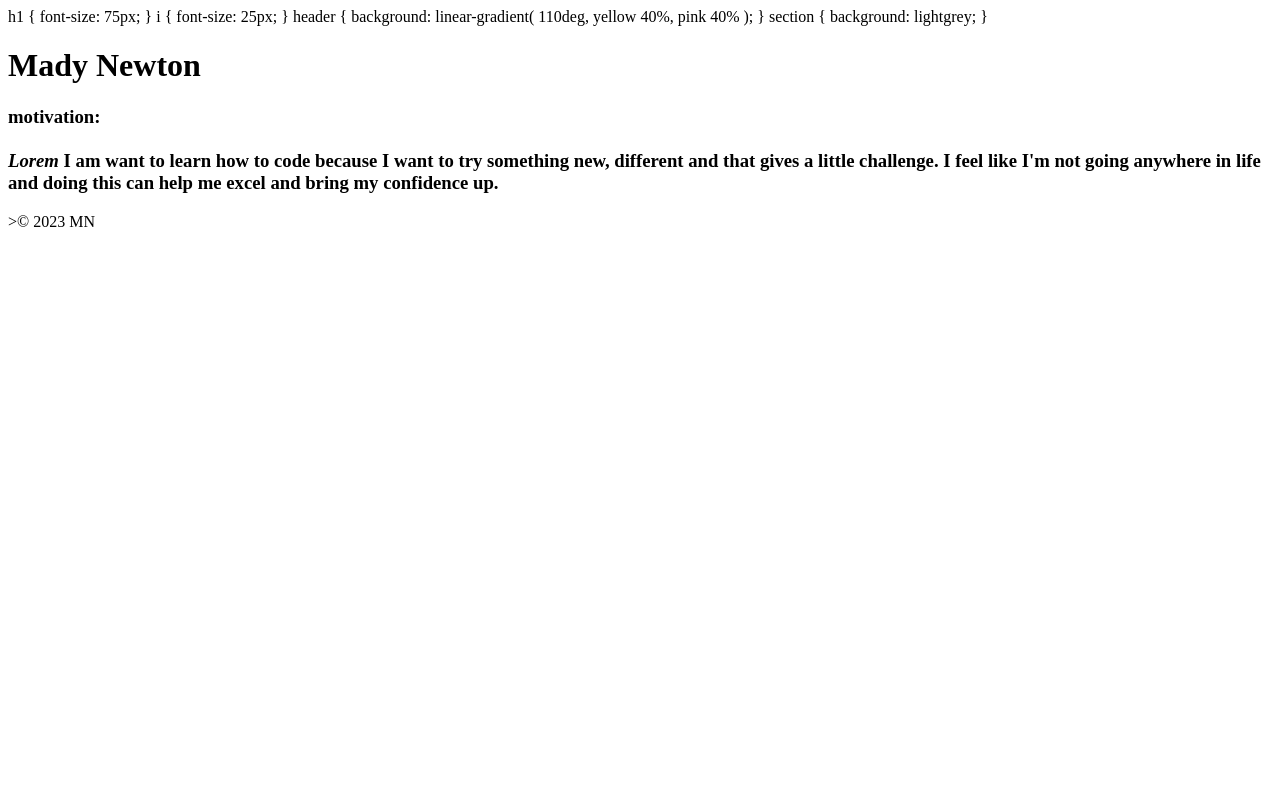
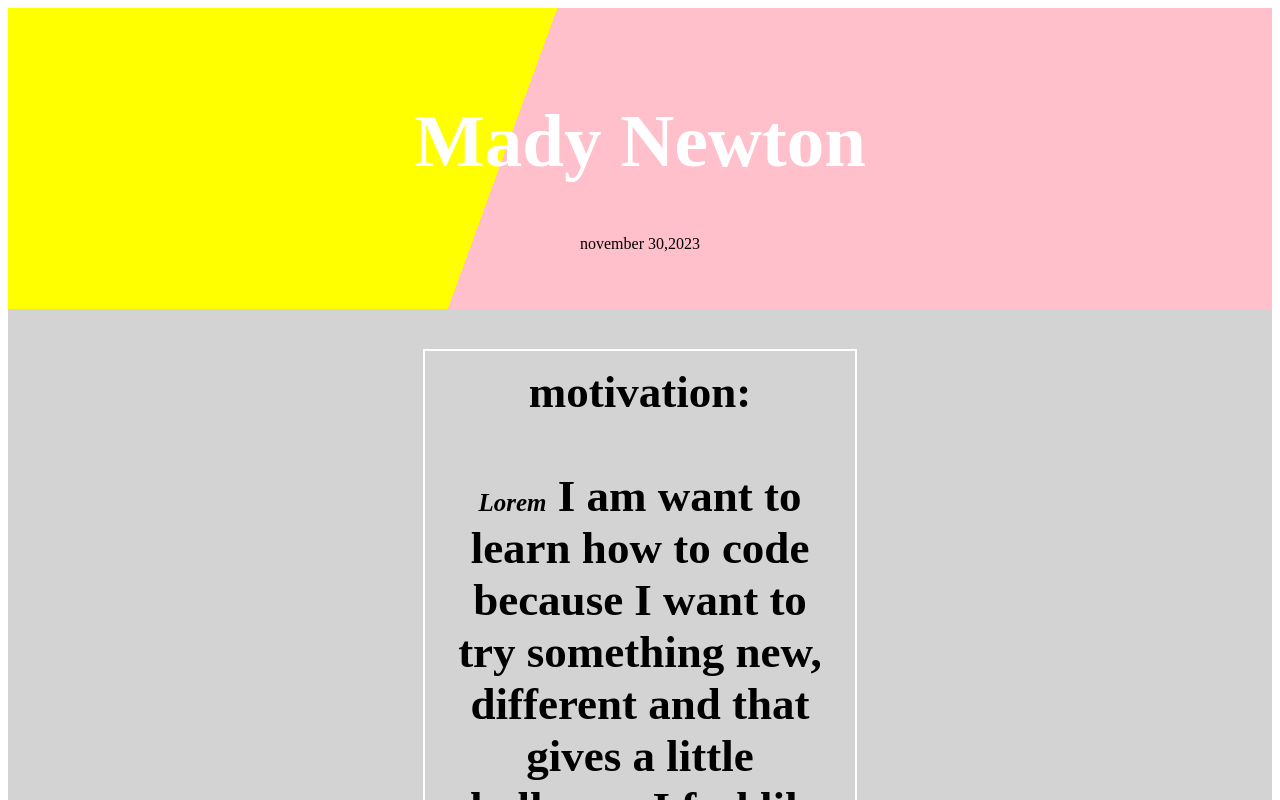
Before and after one commit to MadysonNewton/Project1, a plain HTML site: page index.html in a window 1280 px wide. Shown: the top 800 px of the page. Drawn offline with Linux system fonts and the light colour scheme.

Commit message:
fixed problem. finished through h1 style color

```diff
--- a/index.html
+++ b/index.html
@@ -4,40 +4,69 @@
 <head>
     <meta charset="UTF-8">
     <meta name="viewport" content="width=device-width, initial-scale=1.0">
-    <link rel="stylesheet" href="style.css"
+    <link rel="stylesheet" href="style.css">
 
     <style>
         h1 {
             font-size: 75px;
+            color: white;
         }
+
         i {
             font-size: 25px;
         }
 
         header {
-            background: linear-gradient(
-                110deg,
-            yellow 40%,
-            pink 40%
-            );
-    }
+            background: linear-gradient(110deg,
+                    yellow 40%,
+                    pink 40%);
+        }
 
         section {
             background: lightgrey;
         }
+            footer {
+                background: black;
+                color: white;
+            }
+            div {
+                text-align: center;
+                padding: 40px;
+            }
+            h3 {
+                border: 2px solid white;
+                font-size: 45px;
+                padding: 15px;
+                margin: auto;
+                max-width: 400px;
+            }
     </style>
 </head>
+
 <body>
- <div>
-      <header><h1>Mady Newton</h1></header>
+    <header>
+        <div>
+            <h1>Mady Newton</h1>
+            <p>november 30,2023</p>
+        </div>
+    </header>
     <main>
-       <div><section>
-    <h3>motivation: <br><br><i>Lorem</i> I am want to learn how to code because I want to try something new, different and that gives a little challenge. I feel like I'm not going anywhere in life and doing this can help me excel and bring my confidence up.
-    </h3>
-        </section></div {font-size: 75;}>
+        <section>
+            <div>
+                <h3>motivation: <br><br><i>Lorem</i> I am want to learn how to code because I want to try something new,
+                    different and that gives a little challenge. I feel like I'm not going anywhere in life and doing
+                    this can help me excel and bring my confidence up.
+                </h3>
+            </div>
+        </section>
+
+        </section>
+
     </main>
-<footer<div>>&copy 2023 MN</footer></div {font-size: 75
+    <footer><div>&copy 2023 MN</div>
+    </footer>
 
 
 </body>
+
 </html>
```
